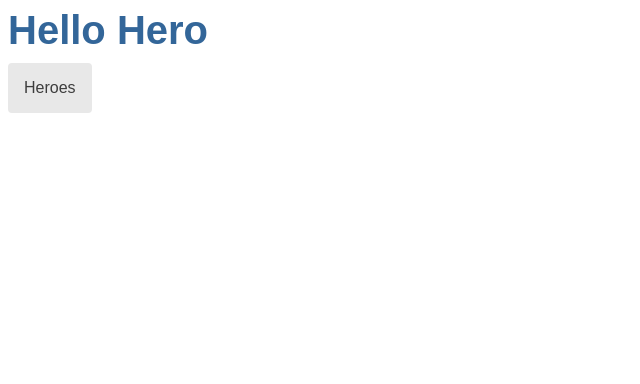
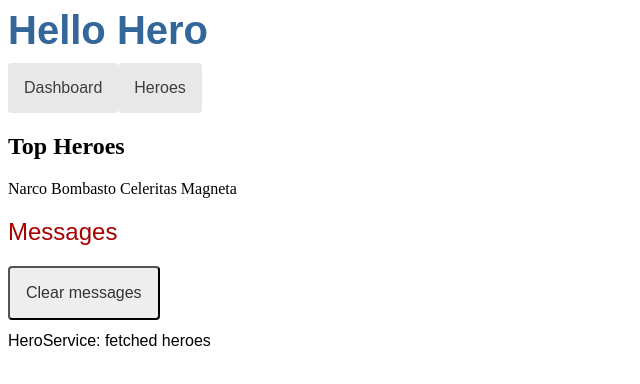
Before and after one commit to seandev0601/HelloAngularHeroRouter2, an Angular app: page /dashboard in a window 1280 px wide. Before the commit this address led to /. Shown: the top 384 px of the page, without its empty margins (0-640 px from the left). Built offline with nearby package versions, Linux system fonts and the light colour scheme.

Commit message:
create dashboard view, and push router

```diff
--- a/src/app/app-routing.module.ts
+++ b/src/app/app-routing.module.ts
@@ -2,10 +2,14 @@
 //import 路由功能
 import { RouterModule, Routes } from '@angular/router';
 import { HeroesComponent } from './heroes/heroes.component';
+import { DashboardComponent } from './dashboard/dashboard.component';
 
 //path: 用來匹配瀏覽器位址列中 URL 的字串。
 //component: 導航到該路由時，路由器應該建立的元件。
-const routes: Routes = [ {path: 'heroes', component: HeroesComponent} ];
+//redirectTo 路由會把一個與空路徑“完全匹配”的 URL 重新導向到路徑為 '/dashboard' 的路由。
+const routes: Routes = [{ path: '', redirectTo: '/dashboard', pathMatch: 'full' },
+                        {path: 'heroes', component: HeroesComponent},
+                        {path: 'dashboard', component: DashboardComponent} ];
 
 //forRoot()，是因為你要在應用的最上層配置這個路由器。 forRoot() 方法會提供路由所需的服務提供者和指令，還會基於瀏覽器的當前 URL 執行首次導航。
 @NgModule({
--- a/src/app/app.component.html
+++ b/src/app/app.component.html
@@ -2,6 +2,7 @@
 <!-- <app-heroes></app-heroes> -->
 <!-- 路由連結 (routerLink) -->
 <nav>
+  <a routerLink="/dashboard">Dashboard</a>
   <a routerLink="/heroes">Heroes</a>
 </nav>
 <router-outlet></router-outlet>
--- a/src/app/app.module.ts
+++ b/src/app/app.module.ts
@@ -7,12 +7,13 @@
 import { HeroesComponent } from './heroes/heroes.component';
 import { HeroDetailComponent } from './hero-detail/hero-detail.component';
 import { MessagesComponent } from './messages/messages.component';
+import { DashboardComponent } from './dashboard/dashboard.component';
 
 import { AppRoutingModule } from './app-routing.module';
 
 @NgModule({
   imports:      [ BrowserModule, FormsModule, AppRoutingModule ],
-  declarations: [ AppComponent, HelloComponent, HeroesComponent,HeroDetailComponent, MessagesComponent ],
+  declarations: [ AppComponent, HelloComponent, HeroesComponent,HeroDetailComponent, MessagesComponent, DashboardComponent ],
   bootstrap:    [ AppComponent ]
 })
 export class AppModule { }
--- /dev/null
+++ b/src/app/dashboard/dashboard.component.html
@@ -0,0 +1,6 @@
+<h2>Top Heroes</h2>
+<div class="heroes-menu">
+  <a *ngFor="let hero of heroes">
+    {{hero.name}}
+  </a>
+</div>
--- /dev/null
+++ b/src/app/dashboard/dashboard.component.ts
@@ -0,0 +1,25 @@
+import { Component, OnInit } from '@angular/core';
+import { Hero } from '../data/hero';
+import { HeroService } from '../hero.service';
+
+@Component({
+  selector: 'app-dashboard',
+  templateUrl: './dashboard.component.html',
+  styleUrls: ['./dashboard.component.css']
+})
+export class DashboardComponent implements OnInit {
+  heroes: Hero[] = [];
+
+  constructor(private heroService: HeroService) { }
+
+  ngOnInit() {
+    this.getHeroes();
+  }
+
+  getHeroes(): void {
+    //擷取第 2 到 第 5 位英雄
+    this.heroService.getHeroes()
+      .subscribe(heroes => this.heroes = heroes.slice(1, 5));
+  }
+
+}
```
Also changed, not shown: src/app/dashboard/dashboard.component.css (added).
